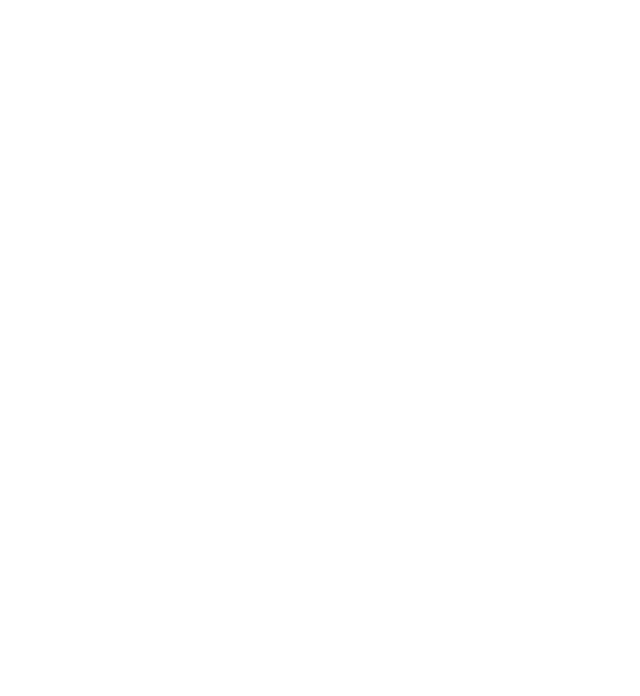
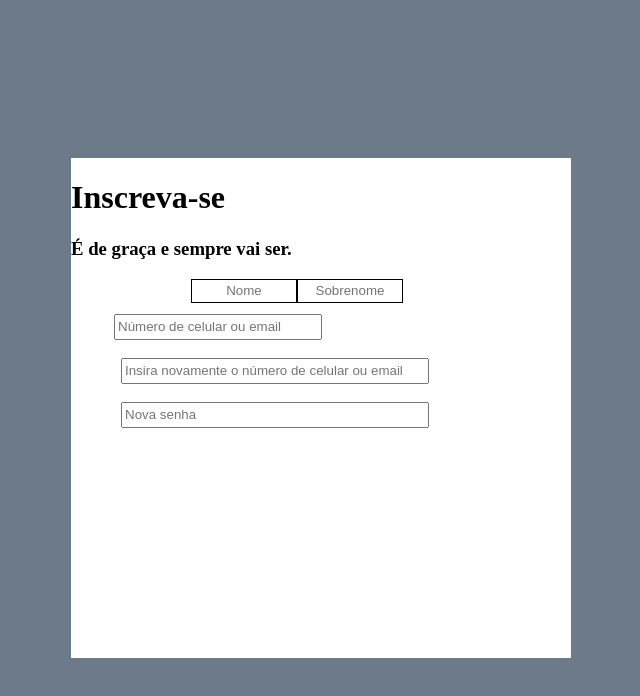
Before and after one commit to TheS1lentKiller/FinalProject-WebDevelopment, a plain HTML site: page Q04/index.html in a window 1280 px wide. Shown: the whole page, without its empty margins (327-967 px from the left). Drawn offline with Linux system fonts and the light colour scheme.

Commit message:
Questão 4 iniciada e Questão 6 finalizada

```diff
--- a/Q04/index.html
+++ b/Q04/index.html
@@ -1,9 +1,27 @@
 <!DOCTYPE html>
-<html>
+<html lang="pt-br">
     <head>
-
+        <meta charset="UTF-8">
+        <link rel="stylesheet" type="text/css" href="style.css">
+        <script src="script.js"></script>
+        <title>Questão 4</title>
     </head>
     <body>
+       <div id="general">
+            <h1>
+                Inscreva-se
+            </h1>
+            <h3>É de graça e sempre vai ser.</h3>
+            <div id="names">
+                <div id="nomeSobrenome">
+                    <input id="nome" type="text" placeholder="Nome">
 
+                    <input id="sobrenome" type="text" placeholder="Sobrenome">
+                </div>
+                <input  id="cellphone" type="text" placeholder="Número de celular ou email"><br><br>
+                <input id="cellphone2" type="text" placeholder="Insira novamente o número de celular ou email"><br><br>
+                <input id="pass" type="password" placeholder="Nova senha">
+            </div>
+       </div>
     </body>
 </html>
--- a/Q04/style.css
+++ b/Q04/style.css
@@ -0,0 +1,60 @@
+body{
+    width: 100vw;
+    height: 100vh;
+    background: #6C7A89;
+    display: flex;
+    flex-direction: row;
+    justify-content: center;
+    align-items: center;
+}
+
+#general{
+    width: 500px;
+    height: 500px;
+    background: #fff;
+}
+
+#nomeSobrenome{
+    height: 35px;
+    width: 440px;
+}
+
+#nome{
+    height: 20px;
+    width: 100px;
+    background-color: white;
+    text-align:center;
+    border: 1px solid;
+    border-color:black;
+    float: left;
+    margin-left: 120px;
+}
+
+#sobrenome{
+    height: 20px;
+    width: 100px;
+    background-color: white;
+    text-align:center;
+    border: 1px solid;
+    border-color:black;
+    float: left;
+}
+
+#cellphone{
+    height: 20px;
+    width: 200px;
+    margin-left: 43px;
+
+}
+
+#cellphone2{
+    height: 20px;
+    width: 300px;
+    margin-left: 50px;
+}
+
+#pass{
+    height: 20px;
+    width: 300px;
+    margin-left: 50px;
+}
```
Also changed, not shown: Q02/index.html (+0 -1 lines), Q06/index.html (+37 -7 lines), Q06/style.css (+14 -0 lines).
